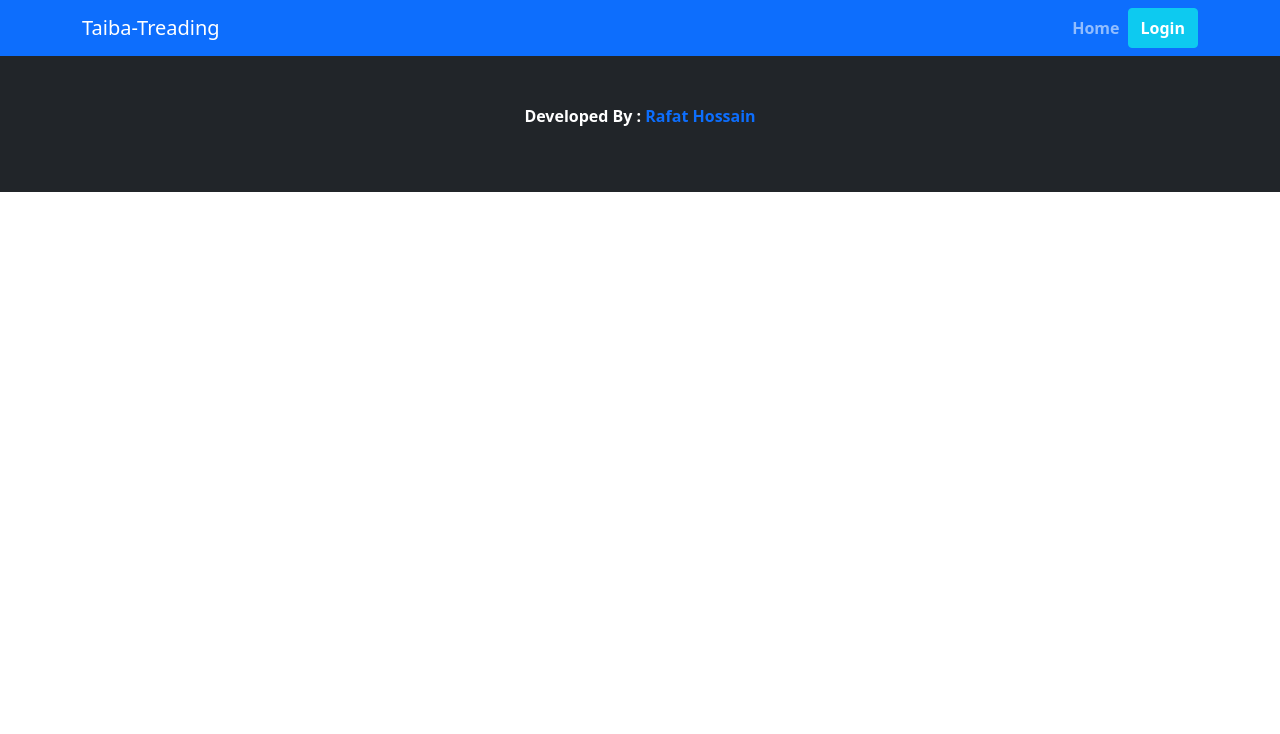
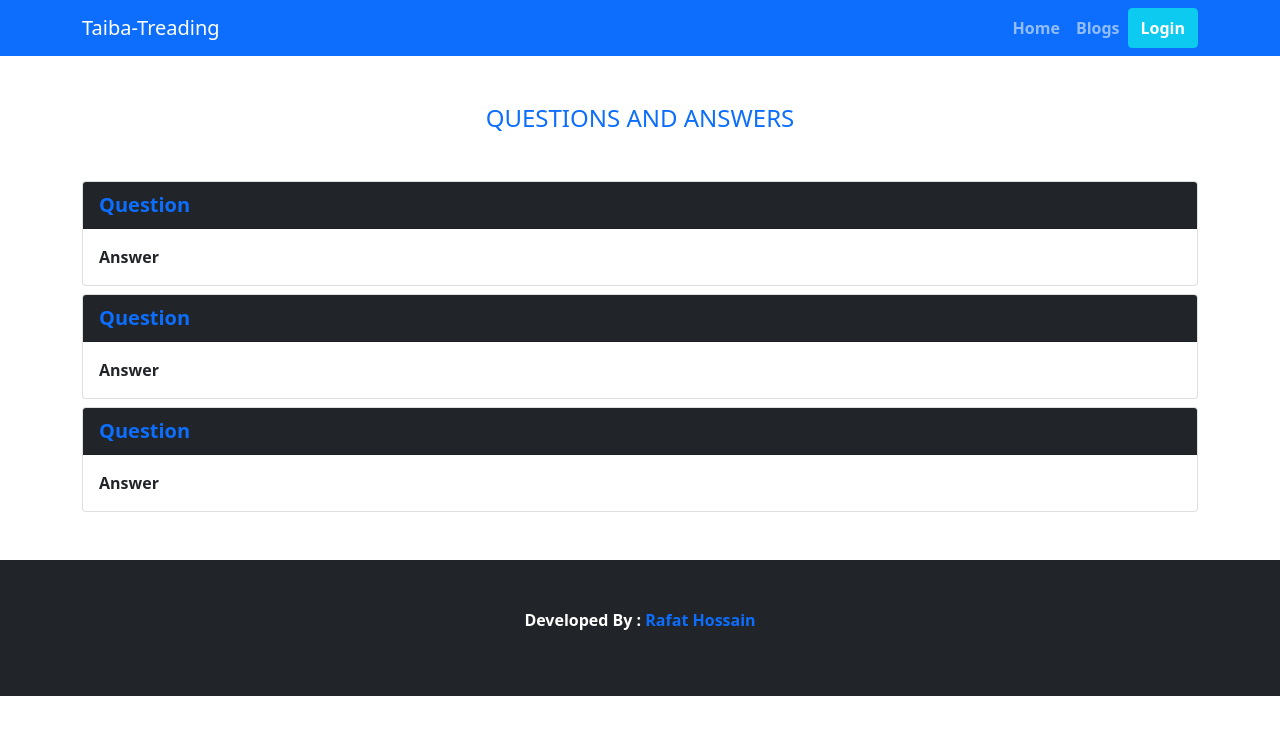
Before and after one commit to Rafat-Web-Developer/taiba-treading-client, a React (Create React App) app: page /blog in a window 1280 px wide. Shown: the top 734 px of the page. Built offline with nearby package versions, Linux system fonts and the light colour scheme; no server answers.

Commit message:
Create a blog component and design it

```diff
--- /dev/null
+++ b/public/qA.json
@@ -0,0 +1,17 @@
+[
+    {
+        "id": 1,
+        "question": "Question",
+        "answer": "Answer"
+    },
+    {
+        "id": 2,
+        "question": "Question",
+        "answer": "Answer"
+    },
+    {
+        "id": 3,
+        "question": "Question",
+        "answer": "Answer"
+    }
+]
--- a/src/App.js
+++ b/src/App.js
@@ -14,6 +14,7 @@ import EmailVerification from "./Pages/EmailVerification/EmailVerification";
 import { ToastContainer } from "react-toastify";
 import "react-toastify/dist/ReactToastify.css";
 import UpdateItem from "./Pages/UpdateItem/UpdateItem";
+import Blog from "./Pages/Blog/Blog";
 
 function App() {
   return (
@@ -57,6 +58,7 @@ function App() {
           path="/emailVerification"
           element={<EmailVerification></EmailVerification>}
         ></Route>
+        <Route path="/blog" element={<Blog></Blog>}></Route>
         <Route path="/login" element={<Login></Login>}></Route>
         <Route path="/signUp" element={<SignUp></SignUp>}></Route>
       </Routes>
--- /dev/null
+++ b/src/Pages/Blog/Blog.js
@@ -0,0 +1,30 @@
+import React, { useEffect, useState } from "react";
+import { Container } from "react-bootstrap";
+import Question from "./Question/Question";
+
+const Blog = () => {
+  const [questions, setQuestions] = useState([]);
+
+  useEffect(() => {
+    fetch("qA.json")
+      .then((res) => res.json())
+      .then((data) => setQuestions(data));
+  }, []);
+
+  return (
+    <section className="my-5">
+      <Container>
+        <h4 className="mb-5 text-center text-primary text-uppercase">
+          Questions And Answers
+        </h4>
+        <div>
+          {questions.map((question) => (
+            <Question key={question.id} qAData={question}></Question>
+          ))}
+        </div>
+      </Container>
+    </section>
+  );
+};
+
+export default Blog;
--- /dev/null
+++ b/src/Pages/Blog/Question/Question.js
@@ -0,0 +1,16 @@
+import React from "react";
+import { Card } from "react-bootstrap";
+
+const Question = ({ qAData }) => {
+  const { question, answer } = qAData;
+  return (
+    <Card className="my-2">
+      <Card.Header className="bg-dark text-primary fw-bold fs-5">
+        {question}
+      </Card.Header>
+      <Card.Body className="fw-bold">{answer}</Card.Body>
+    </Card>
+  );
+};
+
+export default Question;
--- a/src/Shared/Header/Header.js
+++ b/src/Shared/Header/Header.js
@@ -33,6 +33,9 @@ const Header = () => {
             <Nav className="ms-auto fw-bold">
               <Nav.Link as={Link} to="/">
                 Home
+              </Nav.Link>
+              <Nav.Link as={Link} to="/blog">
+                Blogs
               </Nav.Link>
               {user && (
                 <Nav.Link as={Link} to="/manageItems">
```
